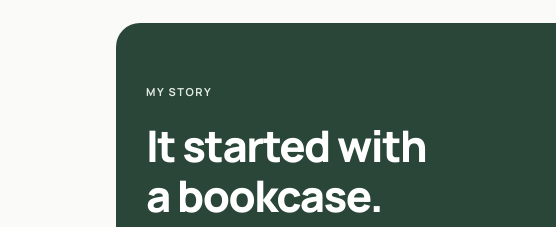
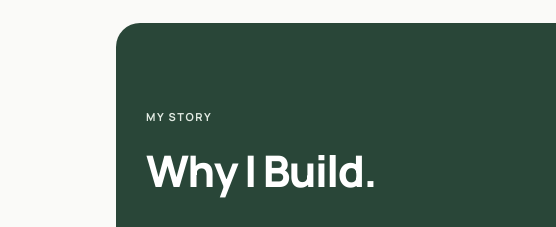
Before and after one commit to woodandworking/woodandworking, a plain HTML site: page story.html in a window 1280 px wide. Shown: the part 126-353 px from the top of the page, 0-556 px from the left. Drawn offline with Linux system fonts and the light colour scheme.

Commit message:
Revise story section with new hero narrative
Updated the story section to include a new narrative about why the author builds.

```diff
--- a/story.html
+++ b/story.html
@@ -1,6 +1,6 @@
 <!doctype html>
 <html lang="en"><head><meta charset="utf-8"><meta name="viewport" content="width=device-width, initial-scale=1"><title>Story | Wood &amp; Working</title><meta name="description" content="How Steve started woodworking, progressed from early pine builds to hardwood furniture, and created Wood &amp; Working to share the process."><meta name="theme-color" content="#294638"><link rel="icon" href="assets/woodworking-mark.jpg" type="image/jpeg"><link rel="apple-touch-icon" href="assets/woodworking-mark.jpg"><link rel="stylesheet" href="assets/styles.css?v=wwrollback13"><link rel="stylesheet" href="assets/story-layout.css?v=wwrollback13"><link rel="canonical" href="https://woodandworking.com/story.html"></head><body class="story-page"><a class="skip" href="#main">Skip to content</a><header><a class="brand brand-with-logo" href="index.html" aria-label="Wood &amp; Working home"><img src="assets/woodworking-main-no-tagline.png" alt="Wood &amp; Working circular logo" width="84" height="84"><span>Wood &amp; Working</span></a><nav aria-label="Main navigation"><a href="index.html">Home</a><a href="portfolio.html">Portfolio</a><a href="story.html" aria-current="page">Story</a><a href="contact.html">Contact</a></nav><div class="social-nav"><a class="social-youtube" href="mailto:steve@woodandworking.com">Email Steve ↗</a></div></header><main id="main">
-<section class="story-hero" aria-labelledby="story-hero-title"><div class="story-hero-copy"><p class="eyebrow">My story</p><h1 id="story-hero-title">It started with<br>a bookcase.</h1><p class="story-hero-description">I’m Steve DiSibio—a husband, dad to two boys, and woodworker in Texas. I started by learning to use tools. Wood &amp; Working is where I share the furniture I build and the progress I make along the way.</p></div><div class="story-hero-photo"><img src="assets/family-outdoors-private.png" alt="Steve and his wife outdoors with their two sons; both boys’ faces are blurred" width="1584" height="993" fetchpriority="high" decoding="async"></div></section>
+<section class="story-hero" aria-labelledby="story-hero-title"><div class="story-hero-copy"><p class="eyebrow">My story</p><h1 id="story-hero-title">Why I Build.</h1><p class="story-hero-description">I’m Steve DiSibio—a husband, dad to two boys, and woodworker in Texas. I started by learning to use tools. Wood &amp; Working is where I share the furniture I build and the progress I make along the way.</p></div><div class="story-hero-photo"><img src="assets/family-outdoors-private.png" alt="Steve and his wife outdoors with their two sons; both boys’ faces are blurred" width="1584" height="993" fetchpriority="high" decoding="async"></div></section>
 <div class="story-chapters">
 <section class="story-chapter"><div class="chapter-copy"><p class="eyebrow">01 · Getting started</p><h2>A son on the way.<br>A bookcase to build.</h2><p>When we were getting ready to have our first son, who’s now four, I started thinking about the things I wanted to teach him. Using tools was one of them.</p><p>I also wanted a bookcase for my office. So, naturally, I bought a table saw and a few other tools and started learning.</p><p>I didn’t know much. I had something I wanted to make, and that gave me a reason to figure it out.</p></div></section>
 <section class="story-chapter chapter-with-photo"><div class="chapter-copy"><p class="eyebrow">02 · The early builds</p><h2>Pine, practice,<br>and figuring it out.</h2><p>My early projects were mostly about making something useful and learning how to put it together. I didn’t really know what I was doing yet.</p><p>I built a pine C-table for my favorite chair and a blanket chest for the foot of our bed. They still have a place in our home, even as I’ve learned better ways to build.</p><p>Looking back at those pieces makes the progress easier to see. My designs, joinery, and finishing have all improved because I kept making things.</p></div><figure class="chapter-photo early-build-photo"><img src="assets/pine-c-table.jpg" alt="Steve’s early pine C-table beside his favorite chair, holding a book and drinks" loading="lazy" decoding="async"><figcaption>An early pine build that still gets used.</figcaption></figure></section>
```
